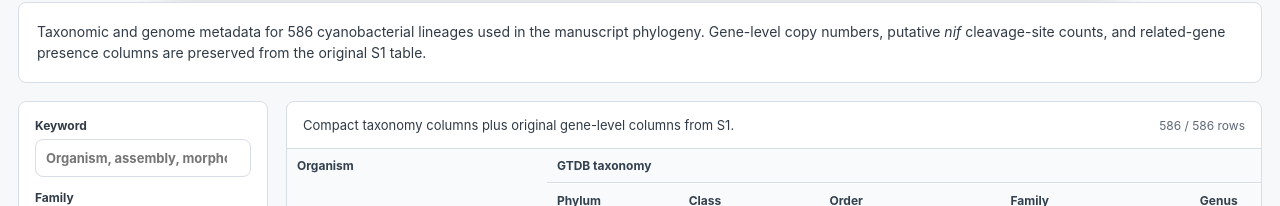
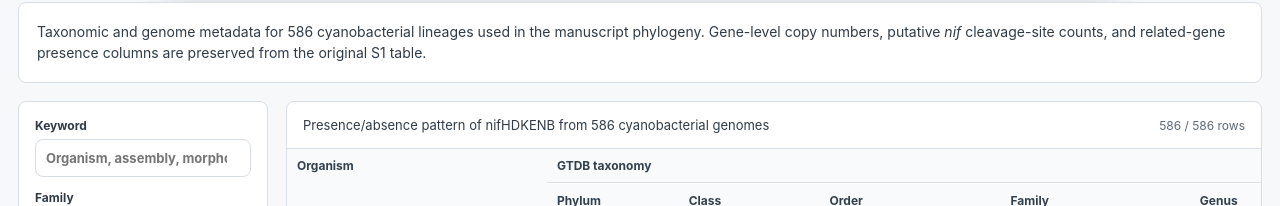
Before and after one commit to kazumaxneo/Nif_finder, a Next.js app in the folder web/: page / in a window 1280 px wide. Both pictures are taken after a click on the button "Cyanobacterial taxonomy". Shown: the part 501-707 px from the top of the page. Built offline with nearby package versions, Linux system fonts and the light colour scheme.

Commit message:
Update taxonomy table heading

```diff
--- a/web/app/page.tsx
+++ b/web/app/page.tsx
@@ -1878,7 +1878,7 @@ export default function Home() {
 
                 <section className="taxonomy-table-wrap">
                   <div className="taxonomy-table-head">
-                    <p>Compact taxonomy columns plus original gene-level columns from S1.</p>
+                    <p>Presence/absence pattern of nifHDKENB from 586 cyanobacterial genomes</p>
                     <span>{filteredTaxonomyRows.length.toLocaleString()} / {taxonomyRows.length.toLocaleString()} rows</span>
                   </div>
                   <div className="taxonomy-scroll">
```
